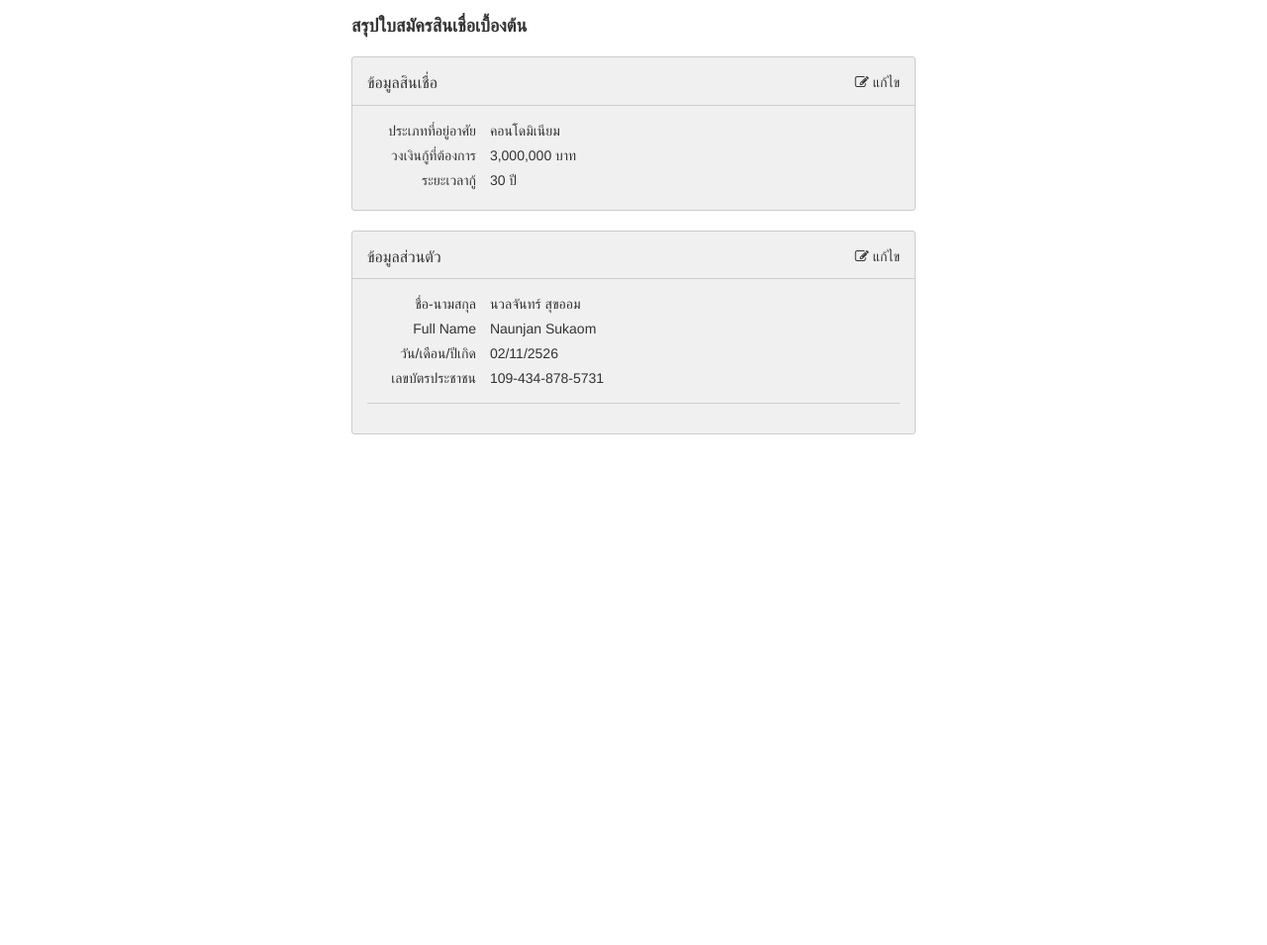
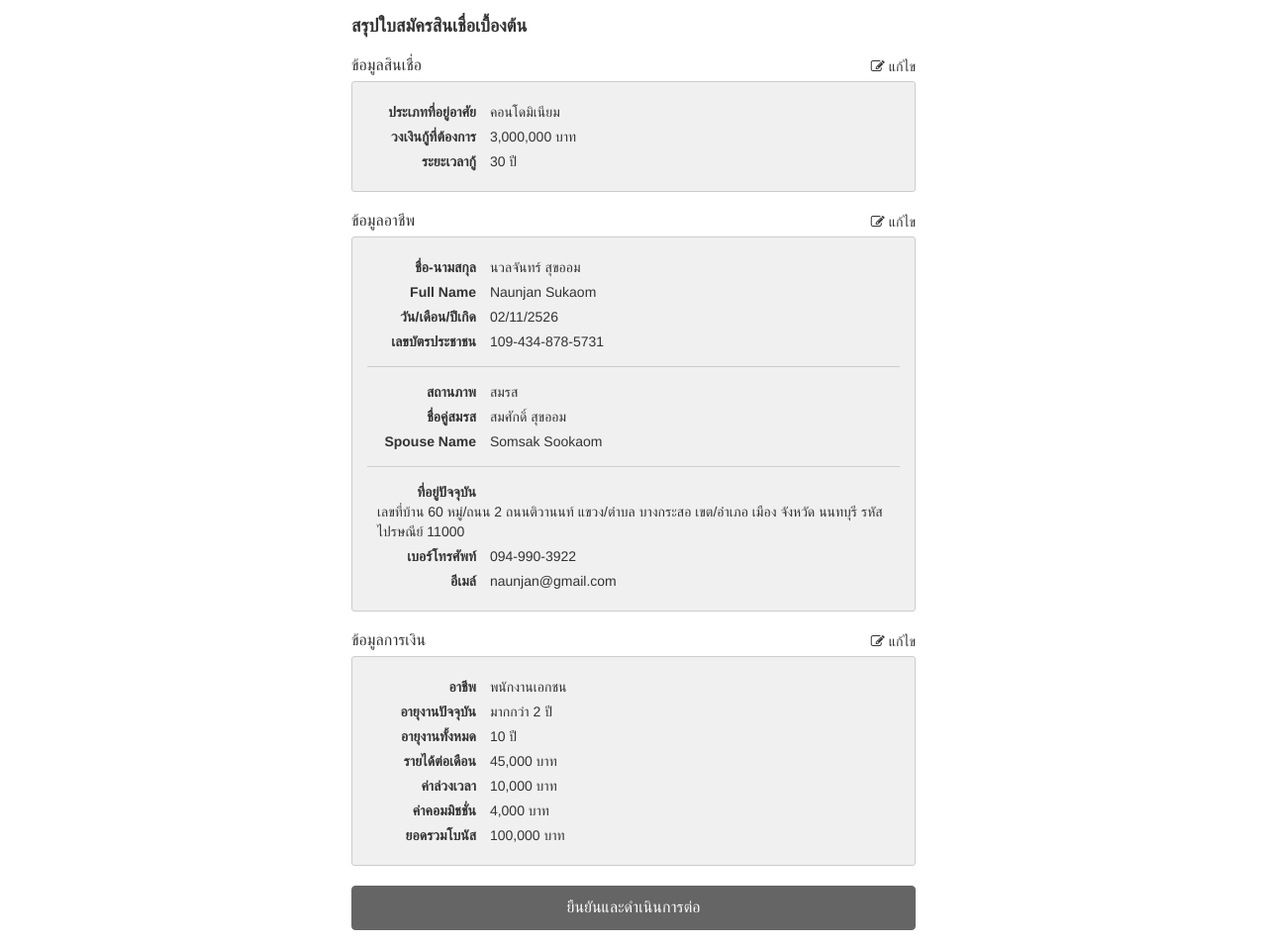
Before and after one commit to nattphenjati/nattphenjati.github.io, a plain HTML site: page prototype/baymortgage/5_Summary.html in a window 1280 px wide. Shown: the part 55-1010 px from the top of the page at 99% size. Before the commit the page ends 800 px from the top, so only its background shows below. Drawn offline with Linux system fonts and the light colour scheme.

Commit message:
done summary page

```diff
--- a/prototype/baymortgage/5_Summary.html
+++ b/prototype/baymortgage/5_Summary.html
@@ -17,6 +17,7 @@
     <title>5_Summary</title>
     <link rel="icon" type="image/png" href="favicon.png">
     <link rel="stylesheet" href="css/main.css">
+    <link rel="stylesheet" href="css/noon.css">
 
 <!--This is Google Analytics-->
     <script>
@@ -43,13 +44,16 @@
     <div class="container page-summary">
       <h2>สรุปใบสมัครสินเชื่อเบื้องต้น</h2>
 
-      <div class="card">
-        <div class="card-header">
-          ข้อมูลสินเชื่อ
+      <div class="card-title">
+        <h3>ข้อมูลสินเชื่อ</h3>
         <div class="card-header-edit">
          <i class="fa fa-edit"></i> แก้ไข
         </div>
+        <div class="clear">
         </div>
+      </div>
+
+      <div class="card">
         <div class="text-row">
           <div class="left-text">
             ประเภทที่อยู่อาศัย
@@ -76,13 +80,16 @@
         </div>
       </div>
 
-      <div class="card">
-        <div class="card-header">
-          ข้อมูลส่วนตัว
+      <div class="card-title">
+        <h3>ข้อมูลอาชีพ</h3>
         <div class="card-header-edit">
          <i class="fa fa-edit"></i> แก้ไข
         </div>
+        <div class="clear">
         </div>
+      </div>
+
+      <div class="card">
         <div class="text-row">
           <div class="left-text">
             ชื่อ-นามสกุล
@@ -116,7 +123,130 @@
           </div>
         </div>
         <hr>
+        <div class="text-row">
+          <div class="left-text">
+            สถานภาพ
           </div>
+          <div class="right-text">
+            สมรส
+          </div>
+        </div>
+        <div class="text-row">
+          <div class="left-text">
+            ชื่อคู่สมรส
+          </div>
+          <div class="right-text">
+            สมศักดิ์ สุขออม
+          </div>
+        </div>
+        <div class="text-row">
+          <div class="left-text">
+            Spouse Name
+          </div>
+          <div class="right-text">
+            Somsak Sookaom
+          </div>
+        </div>
+        <hr>
+        <div class="text-row">
+          <div class="left-text">
+            ที่อยู่ปัจจุบัน
+          </div>
+          <div class="right-text">
+            เลขที่บ้าน 60 หมู่/ถนน 2 ถนนติวานนท์ แขวง/ตำบล บางกระสอ เขต/อำเภอ เมือง  จังหวัด นนทบุรี  รหัสไปรษณีย์ 11000
+          </div>
+        </div>
+        <div class="text-row">
+          <div class="left-text">
+            เบอร์โทรศัพท์
+          </div>
+          <div class="right-text">
+            094-990-3922
+          </div>
+        </div>
+        <div class="text-row">
+          <div class="left-text">
+            อีเมล์
+          </div>
+          <div class="right-text">
+            naunjan@gmail.com
+          </div>
+        </div>
+      </div>
+
+      <div class="card-title">
+        <h3>ข้อมูลการเงิน</h3>
+        <div class="card-header-edit">
+         <i class="fa fa-edit"></i> แก้ไข
+        </div>
+        <div class="clear">
+        </div>
+      </div>
+
+      <div class="card">
+        <div class="text-row">
+          <div class="left-text">
+            อาชีพ
+          </div>
+          <div class="right-text">
+            พนักงานเอกชน
+          </div>
+        </div>
+        <div class="text-row">
+          <div class="left-text">
+            อายุงานปัจจุบัน
+          </div>
+          <div class="right-text">
+            มากกว่า 2 ปี
+          </div>
+        </div>
+        <div class="text-row">
+          <div class="left-text">
+            อายุงานทั้งหมด
+          </div>
+          <div class="right-text">
+            10 ปี
+          </div>
+        </div>
+        <div class="text-row">
+          <div class="left-text">
+            รายได้ต่อเดือน
+          </div>
+          <div class="right-text">
+            45,000 บาท
+          </div>
+        </div>
+        <div class="text-row">
+          <div class="left-text">
+            ค่าล่วงเวลา
+          </div>
+          <div class="right-text">
+            10,000 บาท
+          </div>
+        </div>
+        <div class="text-row">
+          <div class="left-text">
+            ค่าคอมมิชชั่น
+          </div>
+          <div class="right-text">
+            4,000 บาท
+          </div>
+        </div>
+        <div class="text-row">
+          <div class="left-text">
+            ยอดรวมโบนัส
+          </div>
+          <div class="right-text">
+            100,000 บาท
+          </div>
+        </div>
+      </div>
+
+      <div class="page-button">
+        <button type="button" name="button" class="btn btn-primary max-width">ยืนยันและดำเนินการต่อ</button>
+      </div>
+
+
 
     </div>
 
--- /dev/null
+++ b/prototype/baymortgage/css/noon.css
@@ -0,0 +1,26 @@
+
+.card-title h3 {
+  float: left;
+  margin: 0px;
+  font-size: 16px;
+}
+.card-title .card-header-edit{
+  float: right;
+  font-size: 14px;
+}
+.clear{
+  clear: both;
+}
+
+.card-title {
+  margin-top: 20px;
+}
+
+.page-summary .card {
+  margin-top: 5px;
+  margin-bottom: 20px;
+}
+
+.left-text {
+  font-weight: bold;
+}
```
Lines whose indentation alone changed are shown as unchanged.
